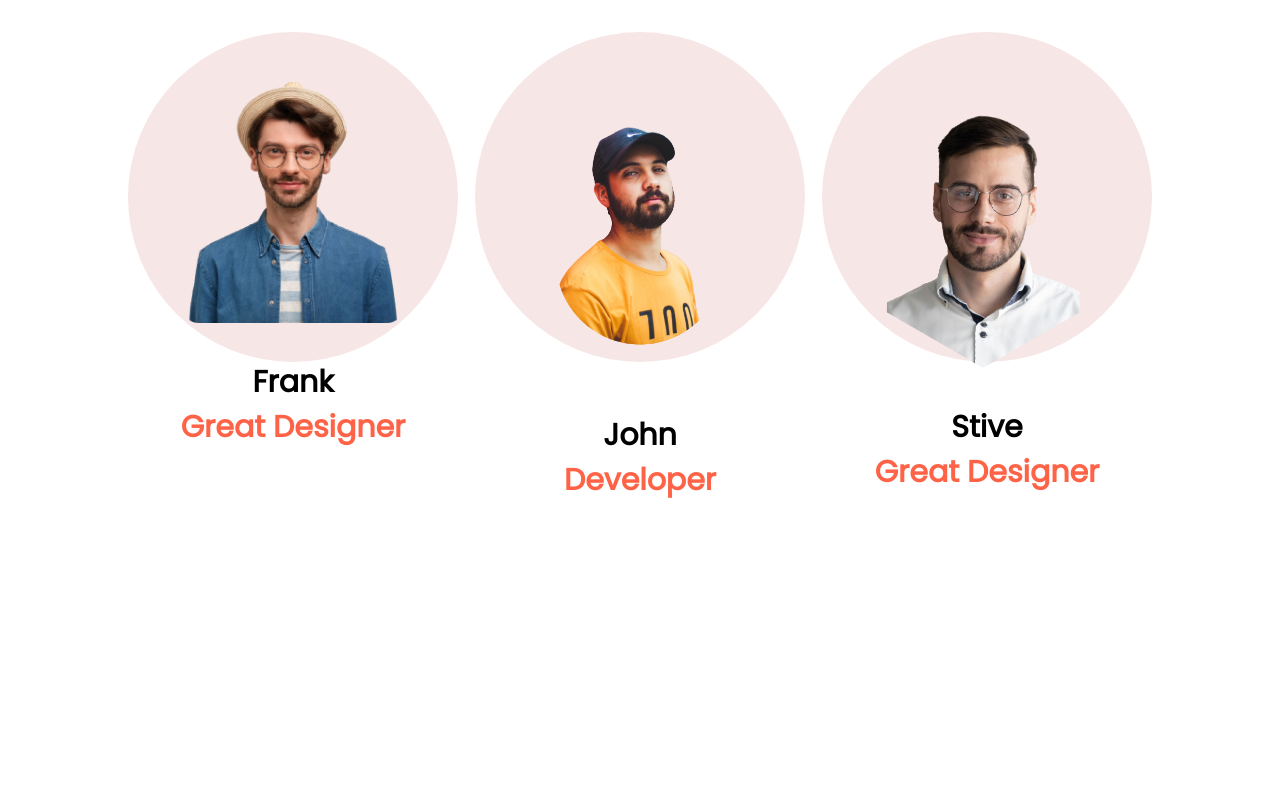
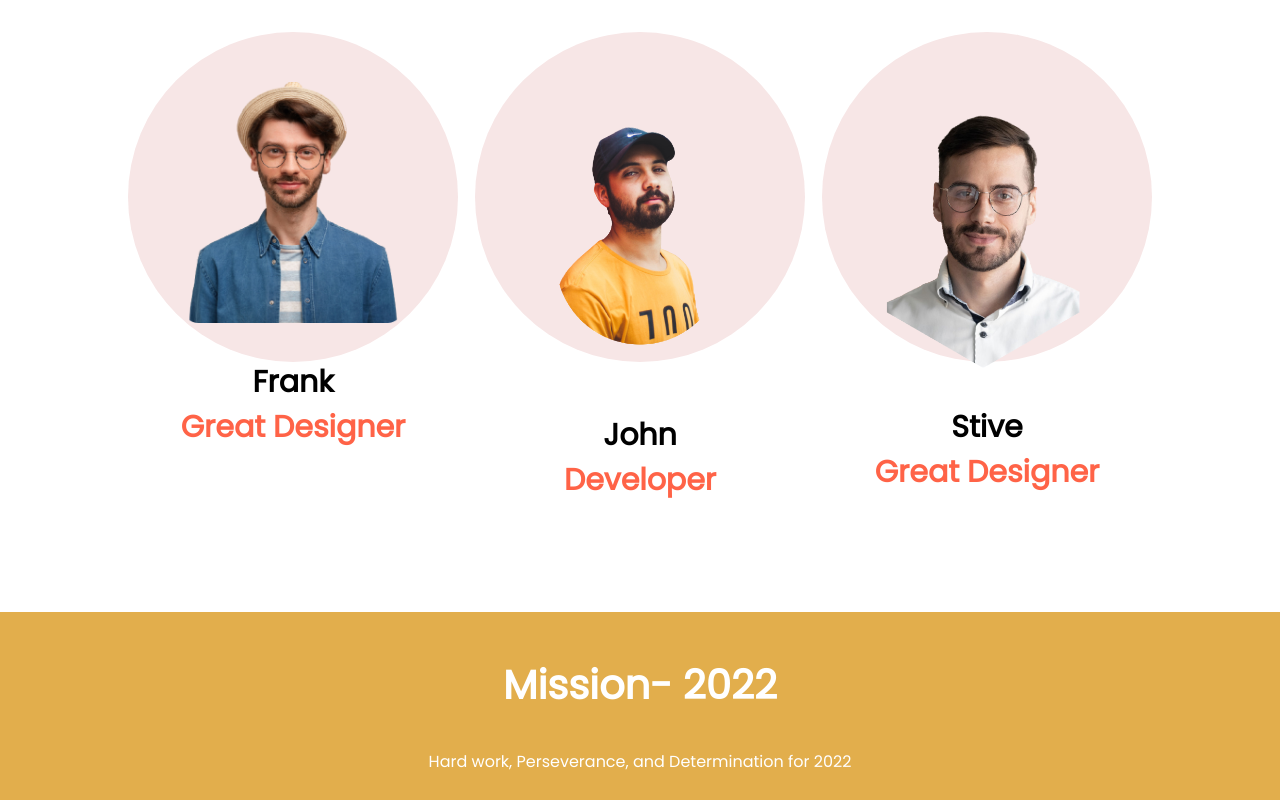
Before and after one commit to coderrakibul/assignment-01, a plain HTML site: page index.html in a window 1280 px wide. Shown: the part 1994-2794 px from the top of the page. Before the commit the page ends 2497 px from the top, so only its background shows below. Drawn offline with Linux system fonts and the light colour scheme.

Commit message:
footer added

```diff
--- a/index.html
+++ b/index.html
@@ -32,7 +32,7 @@
           </div>
         </div>
         <div class="half-side">
-          <img src="images/person/rakibul.png" alt="" />
+          <img src="images/person/rakibul-2.png" alt="" />
         </div>
       </div>
     </section>
@@ -143,5 +143,10 @@
         </div>
       </div>
     </section>
+
+    <footer class="footer-area">
+      <h2>Mission- 2022</h2>
+      <p>Hard work, Perseverance, and Determination for 2022</p>
+    </footer>
   </body>
 </html>
--- a/style.css
+++ b/style.css
@@ -100,3 +100,10 @@ h3 {
 .single-person h3{
   text-align:center;
 }
+.footer-area{
+  text-align:center;
+  margin-top:250px;
+  background-color:rgb(226, 174, 76);
+  color:white;
+  padding:10px;
+}
```
Also changed, not shown: images/person/rakibul-2.png (added), images/person/rakibul.png (deleted).
